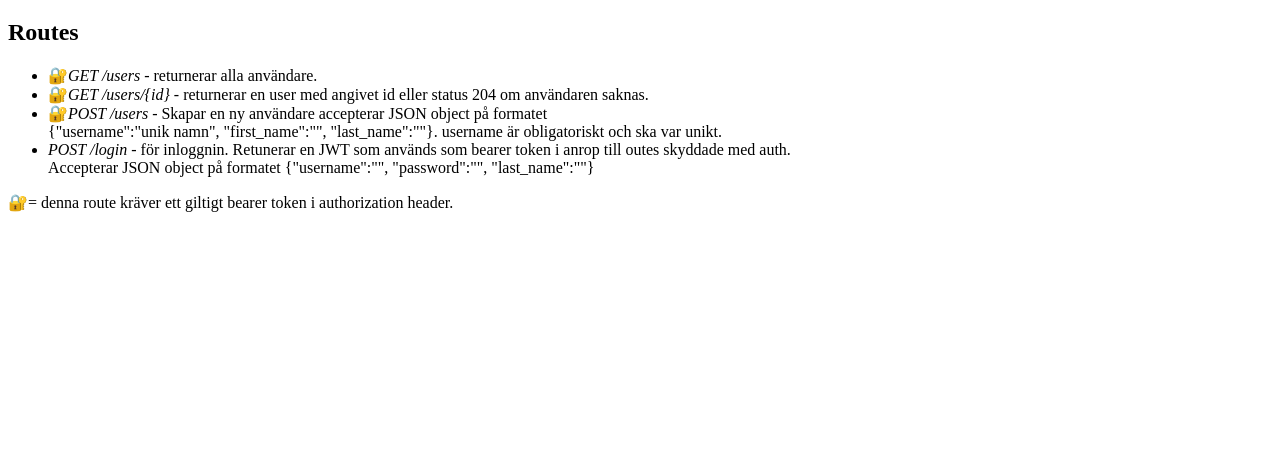
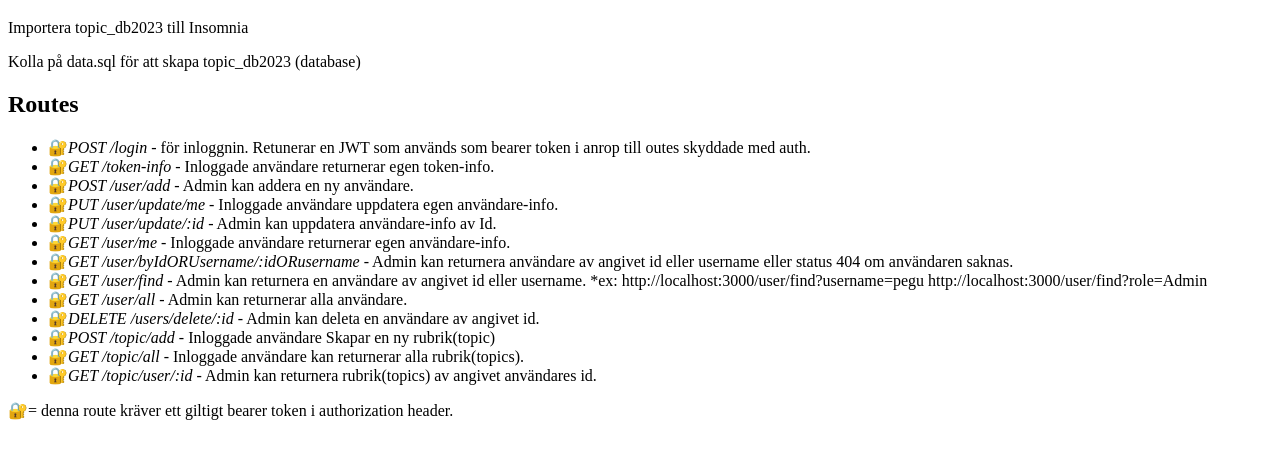
Before and after one commit to miwgu/FWK23S_Node.js_API, a website: page dokumentation.html in a window 1280 px wide. Shown: the part 61-520 px from the top of the page. Drawn offline with Linux system fonts and the light colour scheme.

Commit message:
Edit dokumentation.html

```diff
--- a/dokumentation.html
+++ b/dokumentation.html
@@ -7,15 +7,27 @@
 </head>
 <body>
     <h1>Server Uppgift 2: Dokumentation av det här APIet</h1>
+    <p>Importera topic_db2023 till Insomnia</p>
+    <p>Kolla på data.sql för att skapa topic_db2023 (database)</p>
     <h2>Routes</h2>
 
     <ul>
-        <li><span>&#x1f510;</span><em>GET /users</em> - returnerar alla användare. </li>
-        <li><span>&#x1f510;</span><em>GET /users/{id}</em> - returnerar en user med angivet id eller status 204 om användaren saknas.</li>
-        <li><span>&#x1f510;</span><em>POST /users</em> - Skapar en ny användare accepterar JSON object på formatet<br>
-            {"username":"unik namn", "first_name":"", "last_name":""}. username är obligatoriskt och ska var unikt.</li>
-        <li><span>         </span><em>POST /login</em> - för inloggnin. Retunerar en JWT som används som bearer token i anrop till outes skyddade med auth. <br>
-            Accepterar JSON object på formatet {"username":"", "password":"", "last_name":""}</li>
+        <li><span>&#x1f510;</span><em>POST /login</em> - för inloggnin. Retunerar en JWT som används som bearer token i anrop till outes skyddade med auth. </li>
+        <li><span>&#x1f510;</span><em>GET /token-info</em> - Inloggade användare returnerar egen token-info. </li>
+
+        <li><span>&#x1f510;</span><em>POST /user/add</em> - Admin kan addera en ny användare. </li>
+        <li><span>&#x1f510;</span><em>PUT /user/update/me</em> - Inloggade användare uppdatera egen användare-info. </li>
+        <li><span>&#x1f510;</span><em>PUT /user/update/:id</em> - Admin kan uppdatera användare-info av Id. </li>
+        <li><span>&#x1f510;</span><em>GET /user/me</em> - Inloggade användare returnerar egen användare-info. </li>
+        <li><span>&#x1f510;</span><em>GET /user/byIdORUsername/:idORusername</em> - Admin kan returnera användare av angivet id eller username eller status 404 om användaren saknas. </li>
+        <li><span>&#x1f510;</span><em>GET /user/find</em> - Admin kan returnera en användare av angivet id eller username.
+            *ex: http://localhost:3000/user/find?username=pegu http://localhost:3000/user/find?role=Admin </li>
+
+        <li><span>&#x1f510;</span><em>GET /user/all</em> - Admin kan returnerar alla användare. </li>
+        <li><span>&#x1f510;</span><em>DELETE /users/delete/:id</em> - Admin kan deleta en användare av angivet id.</li>
+        <li><span>&#x1f510;</span><em>POST /topic/add</em> - Inloggade användare Skapar en ny rubrik(topic)</li>
+        <li><span>&#x1f510;</span><em>GET /topic/all</em> - Inloggade användare kan returnerar alla rubrik(topics). </li>
+        <li><span>&#x1f510;</span><em>GET /topic/user/:id</em> - Admin kan returnera rubrik(topics) av angivet användares id. </li>
     </ul>
 
     <p><span>&#x1f510;</span>= denna route kräver ett giltigt bearer token i authorization header.</p>
--- a/index.js
+++ b/index.js
@@ -520,7 +520,7 @@
 /**
  * Get topics by user_id
  */
-app.get(topicPath+"/user/:user_id", authToken,function(req, res){
+app.get(topicPath+"/user/:user_id", authToken, isAdmin,function(req, res){
     const userid= req.params.user_id;
     con.query(
         `SELECT * FROM topics WHERE user_id=?`,
```
